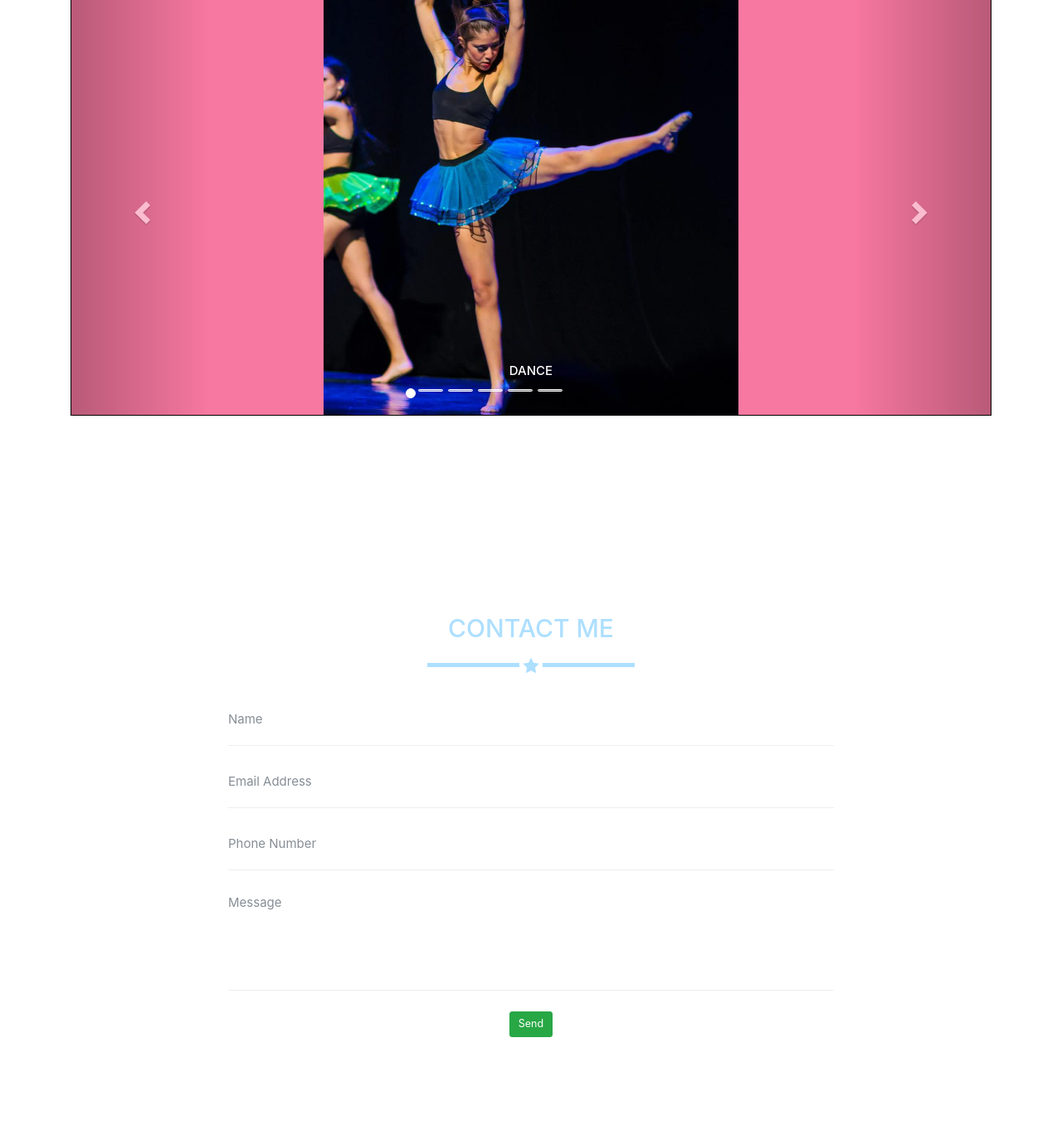
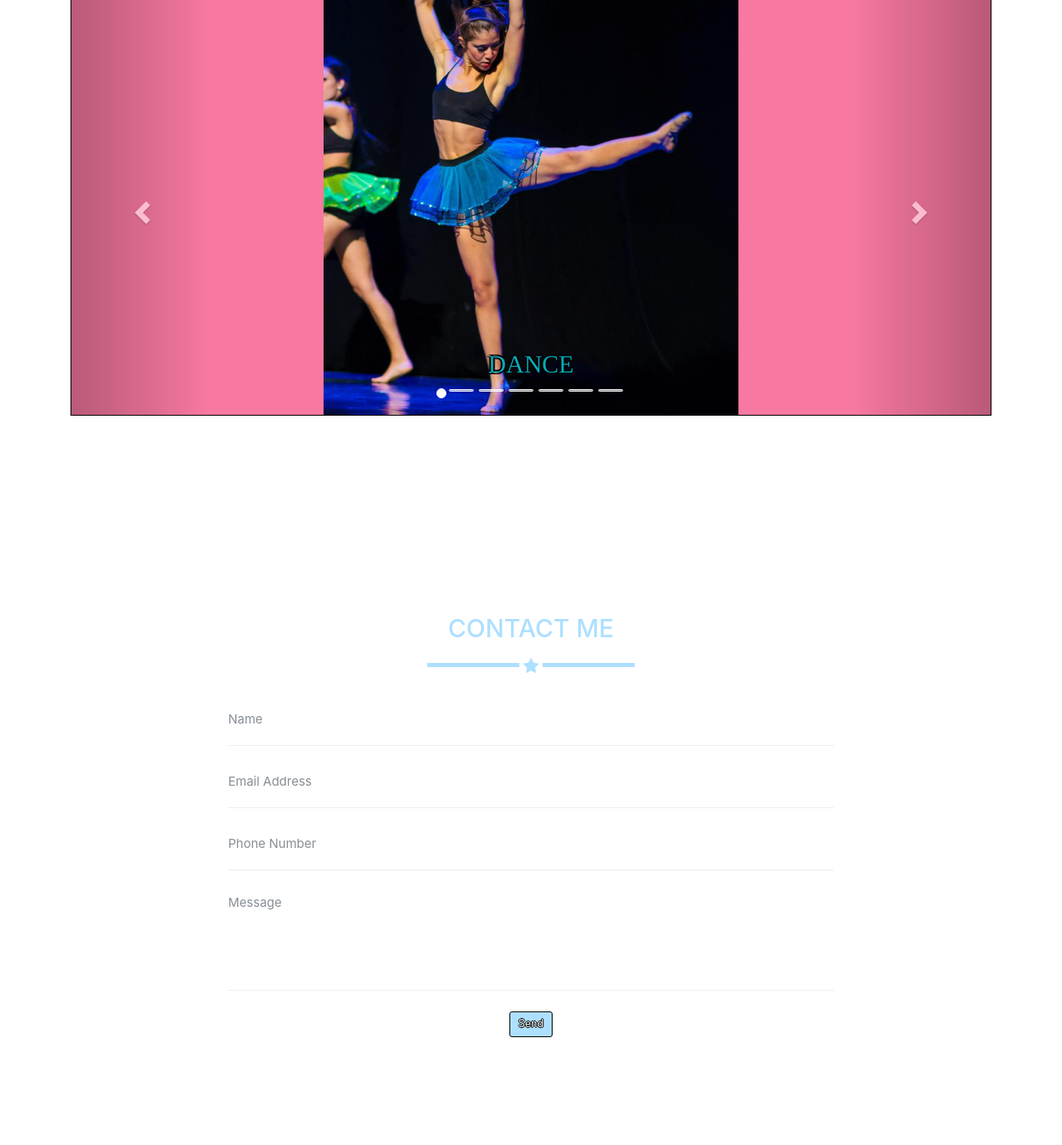
Before and after one commit to mikaelaustin/mikael_portfolio, a PHP site: page / in a window 1280 px wide. Shown: the part 2391-3771 px from the top of the page at 83% size. Run offline with PHP 8.4, Linux system fonts and the light colour scheme.

Commit message:
push wednesday

```diff
--- a/css/mikeys_css.css
+++ b/css/mikeys_css.css
@@ -3,6 +3,9 @@
 }
 .rounded-circle {
 	transform: rotate(-90deg);
+}
+.name{
+  text-shadow: -1px 0 black, 0 1px black, 1px 0 black, 0 -1px black !important;
 }
 #contact{
 	color:#ADDFFF;
@@ -48,6 +51,13 @@
 #interests{
 	color:#F778A1;
 }
+
+ol{
+
+  width:30% !important;
+  left:20% !important;
+
+}
 .carousel{
         background: #F778A1;
         margin-top: 20px;
@@ -55,8 +65,8 @@
         border:1px solid black;
         text-align: center;
 
+    }
 
-    }
     .carousel .item{
        min-height: 280px; /* Prevent carousel from being distorted if for some reason image doesn't load */
 
@@ -69,14 +79,23 @@
     .container{
         margin: 20px;
         text-align:center;
+    }
+    h4{
+       text-shadow: -2px 0 black, 0 2px black, 2px 0 black, 0 -2px black !important;
+       color:#08ABB8 !important;
+       font-family:times !important;
+       font-size:30px !important;
+    }
 
-    }
- h4{
- 	color: black;
- 	font-size:40px;
- 	outline-color: 2px white;
 
- }
+.modal-content h2{
+  color:#F778A1 !important;
+}
+.btn .btn-success{
+  color:#F778A1 !important;
+  text-shadow: -1px 0 black, 0 1px black, 1px 0 black, 0 -1px black !important;
+
+}
 
    .img-responsive{
    	margin:0 auto;
@@ -95,3 +114,26 @@
 video{
   height:500px;
 }
+
+.navbar{
+  text-shadow: -1px 0 black, 0 1px black, 1px 0 black, 0 -1px black !important;
+}
+.skills{
+  text-shadow: -1px 0 black, 0 1px black, 1px 0 black, 0 -1px black !important;
+}
+#sendMessageButton{
+  background-color:#ADDFFF;
+  border-color: black;
+  text-shadow: -1px 0 black, 0 1px black, 1px 0 black, 0 -1px black !important;
+
+}
+.modal-body{
+  color:#F778A1 !important;
+}
+
+.modal-content .btn {
+  background-color:#F778A1 !important;
+  border-color: black;
+  text-shadow: -1px 0 black, 0 1px black, 1px 0 black, 0 -1px black !important;
+
+}
--- a/index.html
+++ b/index.html
@@ -46,7 +46,7 @@ $(document).ready(function(){
         <div class="collapse navbar-collapse" id="navbarResponsive">
           <ul class="navbar-nav ml-auto">
             <li class="nav-item">
-              <a class="nav-link js-scroll-trigger" href="#portfolio">Home</a>
+              <a class="nav-link js-scroll-trigger" href="#page-top">Home</a>
             </li>
             <li class="nav-item">
               <a class="nav-link js-scroll-trigger" href="#about">About Me</a>
@@ -179,6 +179,7 @@ $(document).ready(function(){
         <li data-target="#myCarousel" data-slide-to="3"></li>
         <li data-target="#myCarousel" data-slide-to="4"></li>
         <li data-target="#myCarousel" data-slide-to="5"></li>
+        <li data-target="#myCarousel" data-slide-to="6"></li>
       </ol>
 
       <!-- Carousel Items -->
@@ -219,6 +220,13 @@ $(document).ready(function(){
               <h4>Golf</h4>
             </div>
         </div>
+
+        <div class="item">
+          <img class="img-responsive" src="http://www4.pictures.zimbio.com/gi/Henrik+Lundqvist+New+York+Rangers+v+New+York+4722ZwYVUgYl.jpg">
+          <div class="carousel-caption">
+            <h4>New York Rangers</h4>
+           </div>
+          </div>
 
         <div class="item">
           <img class="img-responsive" src="img/portfolio/dobby.jpg">
```
